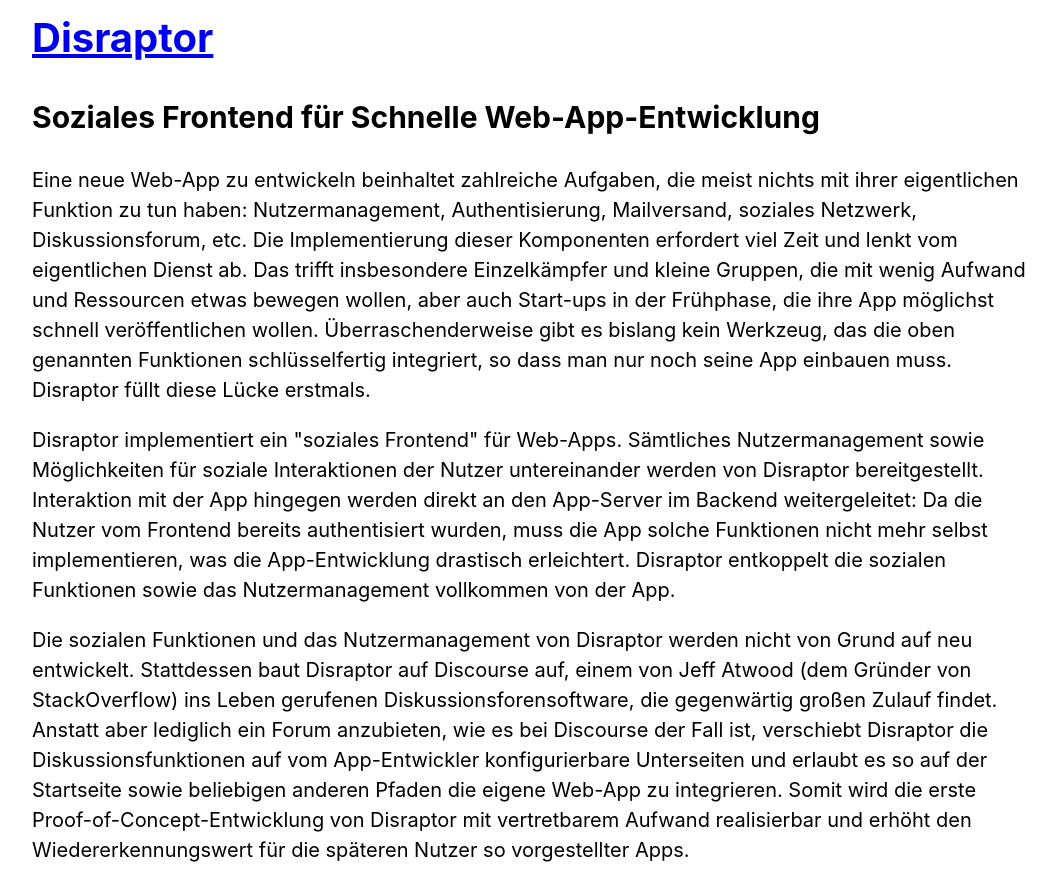
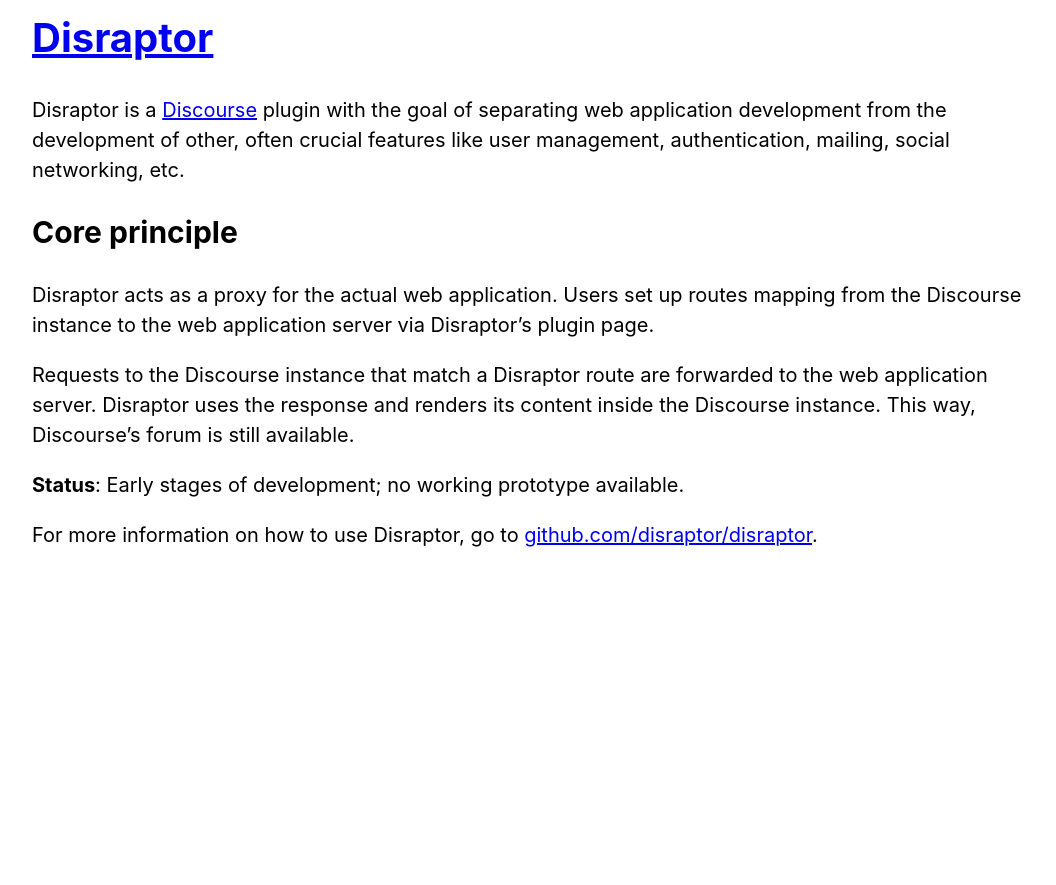
Before and after one commit to disraptor/disraptor.github.io, a plain HTML site: page index.html in a window 1280 px wide. Shown: the whole page, without its empty margins (108-1164 px from the left). After the commit the page ends 800 px from the top, so only its background shows below. Drawn offline with Linux system fonts and the light colour scheme.

Commit message:
Provide basic English introduction

```diff
--- a/index.html
+++ b/index.html
@@ -27,13 +27,17 @@
 
     <a href="/"><h1>Disraptor</h1></a>
 
-    <h2>Soziales Frontend für Schnelle Web-App-Entwicklung</h2>
+    <p>Disraptor is a <a href="https://www.discourse.org/">Discourse</a> plugin with the goal of separating web application development from the development of other, often crucial features like user management, authentication, mailing, social networking, etc.</p>
 
-    <p>Eine neue Web-App zu entwickeln beinhaltet zahlreiche Aufgaben, die meist nichts mit ihrer eigentlichen Funktion zu tun haben: Nutzermanagement, Authentisierung, Mailversand, soziales Netzwerk, Diskussionsforum, etc. Die Implementierung dieser Komponenten erfordert viel Zeit und lenkt vom eigentlichen Dienst ab. Das trifft insbesondere Einzelkämpfer und kleine Gruppen, die mit wenig Aufwand und Ressourcen etwas bewegen wollen, aber auch Start-ups in der Frühphase, die ihre App möglichst schnell veröffentlichen wollen. Überraschenderweise gibt es bislang kein Werkzeug, das die oben genannten Funktionen schlüsselfertig integriert, so dass man nur noch seine App einbauen muss. Disraptor füllt diese Lücke erstmals.</p>
+    <h2>Core principle</h2>
 
-    <p>Disraptor implementiert ein "soziales Frontend" für Web-Apps. Sämtliches Nutzermanagement sowie Möglichkeiten für soziale Interaktionen der Nutzer untereinander werden von Disraptor bereitgestellt. Interaktion mit der App hingegen werden direkt an den App-Server im Backend weitergeleitet: Da die Nutzer vom Frontend bereits authentisiert wurden, muss die App solche Funktionen nicht mehr selbst implementieren, was die App-Entwicklung drastisch erleichtert. Disraptor entkoppelt die sozialen Funktionen sowie das Nutzermanagement vollkommen von der App.</p>
+    <p>Disraptor acts as a proxy for the actual web application. Users set up routes mapping from the Discourse instance to the web application server via Disraptor’s plugin page.</p>
 
-    <p>Die sozialen Funktionen und das Nutzermanagement von Disraptor werden nicht von Grund auf neu entwickelt. Stattdessen baut Disraptor auf Discourse auf, einem von Jeff Atwood (dem Gründer von StackOverflow) ins Leben gerufenen Diskussionsforensoftware, die gegenwärtig großen Zulauf findet. Anstatt aber lediglich ein Forum anzubieten, wie es bei Discourse der Fall ist, verschiebt Disraptor die Diskussionsfunktionen auf vom App-Entwickler konfigurierbare Unterseiten und erlaubt es so auf der Startseite sowie beliebigen anderen Pfaden die eigene Web-App zu integrieren. Somit wird die erste Proof-of-Concept-Entwicklung von Disraptor mit vertretbarem Aufwand realisierbar und erhöht den Wiedererkennungswert für die späteren Nutzer so vorgestellter Apps.</p>
+    <p>Requests to the Discourse instance that match a Disraptor route are forwarded to the web application server. Disraptor uses the response and renders its content inside the Discourse instance. This way, Discourse’s forum is still available.</p>
+
+    <p><b>Status</b>: Early stages of development; no working prototype available.</p>
+
+    <p>For more information on how to use Disraptor, go to <a href="https://github.com/disraptor/disraptor">github.com/disraptor/disraptor</a>.</p>
 
   </main>
 
```
